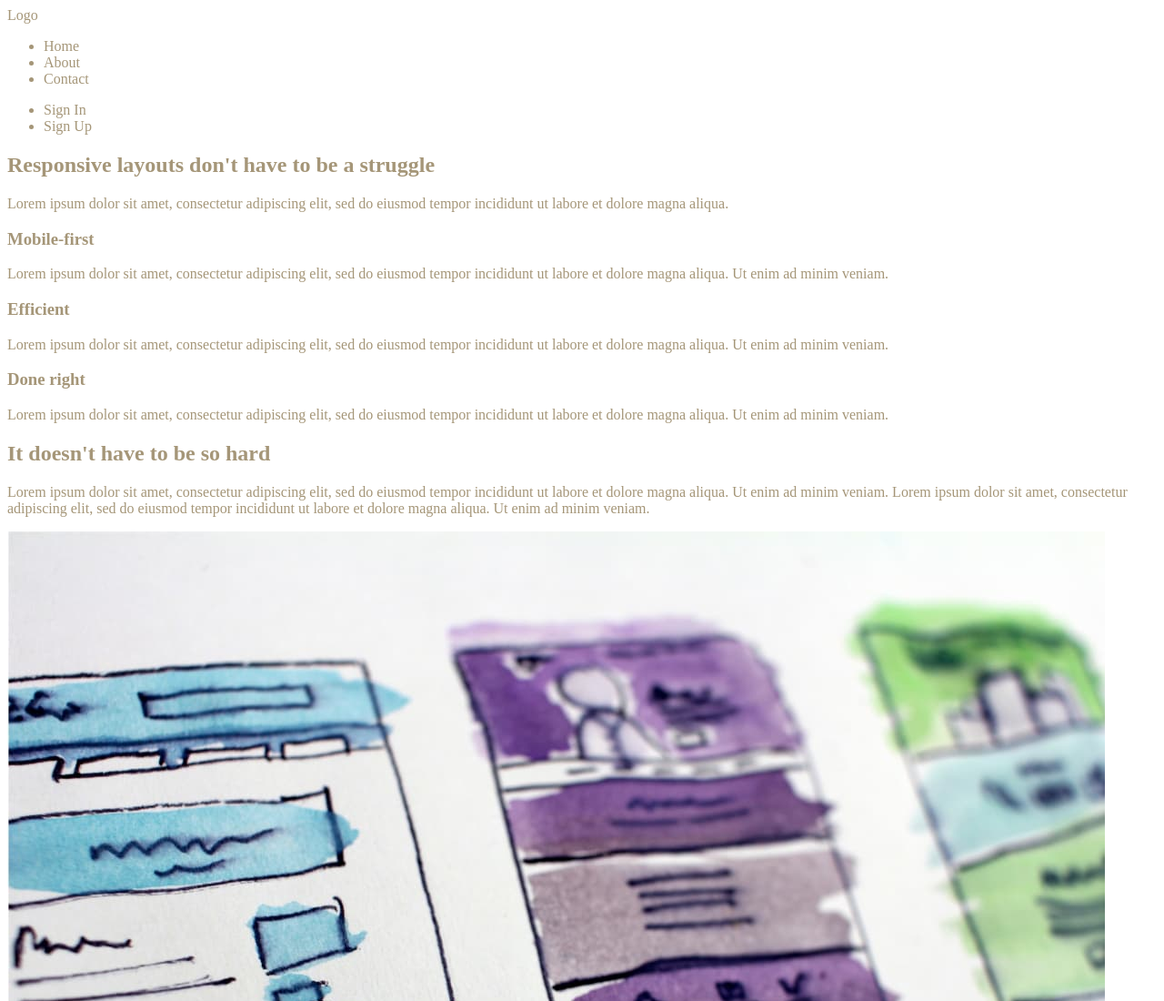
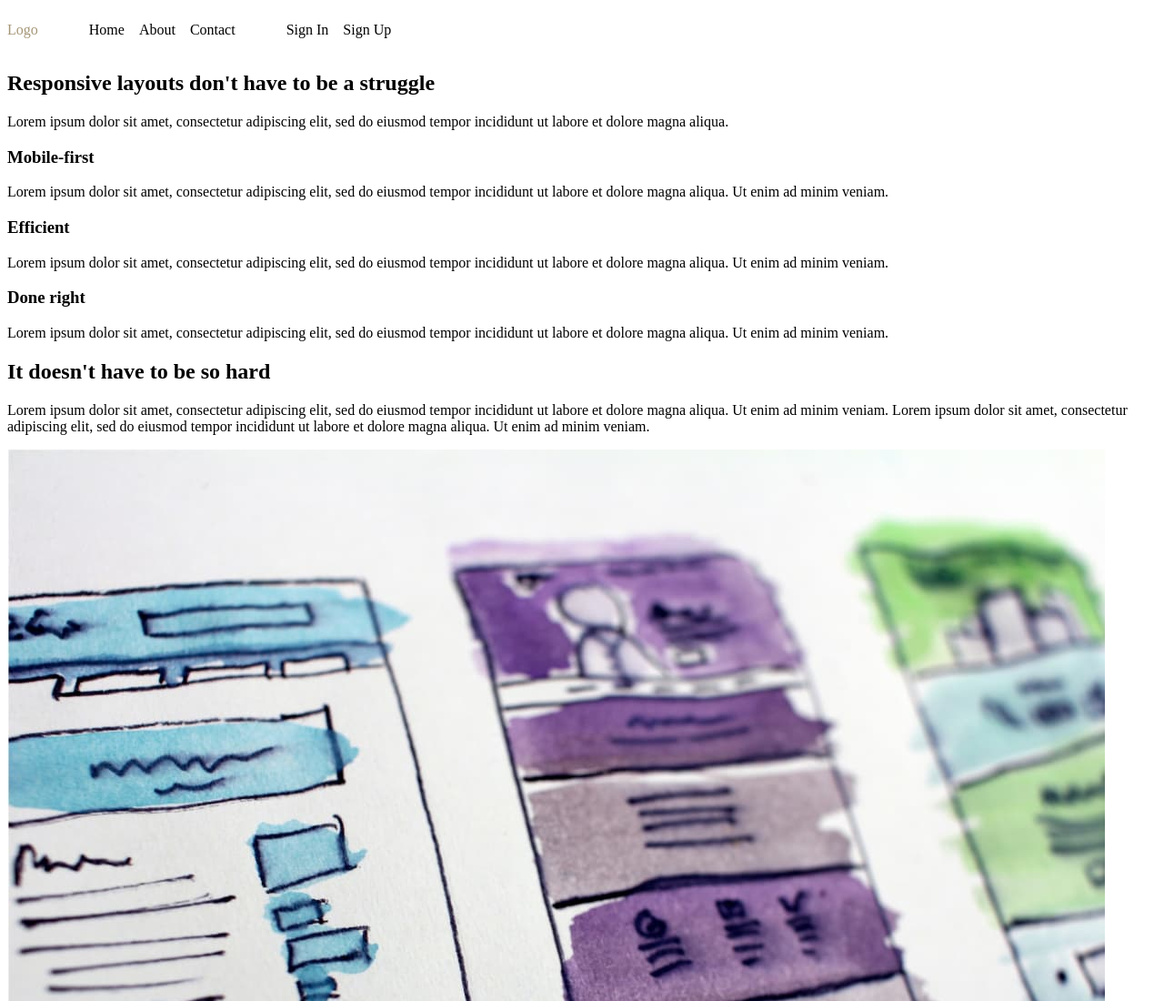
Before and after one commit to MFarabi619/Kevin-Powell---Conquering-Responsive-Layouts, a website: page Final Challenge/index.html in a window 1280 px wide. Shown: the top 1100 px of the page at 91% size. Drawn offline with Linux system fonts and the light colour scheme.

Commit message:
feat: Make navbar flex

```diff
--- a/Final Challenge/index.html
+++ b/Final Challenge/index.html
@@ -26,7 +26,9 @@
 
   <body>
     <nav>
-      Logo
+        <p>
+            Logo
+        </p>
       <ul>
         <li>Home</li>
         <li>About</li>
--- a/Final Challenge/style.scss
+++ b/Final Challenge/style.scss
@@ -14,8 +14,22 @@ $brown: #A59678;
   }
 }
 
-body {
-    color: $brown;
+nav {
+    display: flex;
+    p{
+        color: $brown;
+    }
     // font-family: 'Oswald', sans-serif;
     // font-family: 'Montserrat', sans-serif;
+
+    ul{
+        display: flex;
+        li{
+            padding-left: 1rem;
+        }
+        list-style: none;
+        a{
+            text-decoration: none;
+        }
+    }
 }
```
Also changed, not shown: Final Challenge/style.css, 1 other file.
